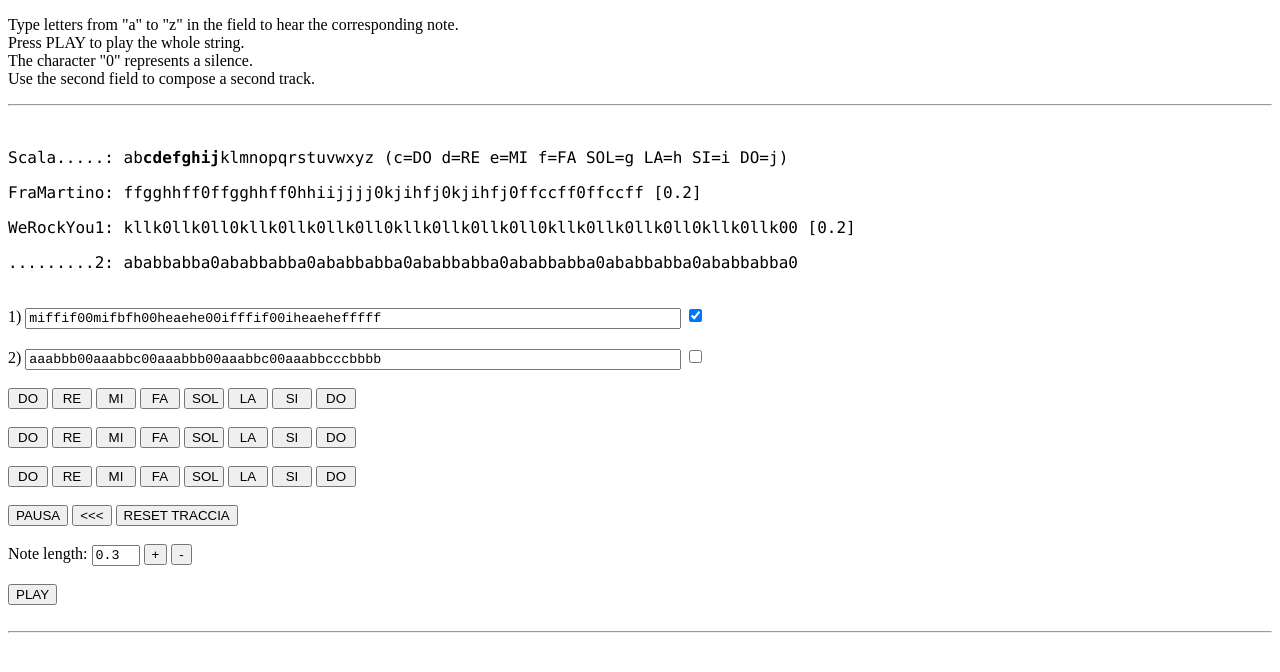
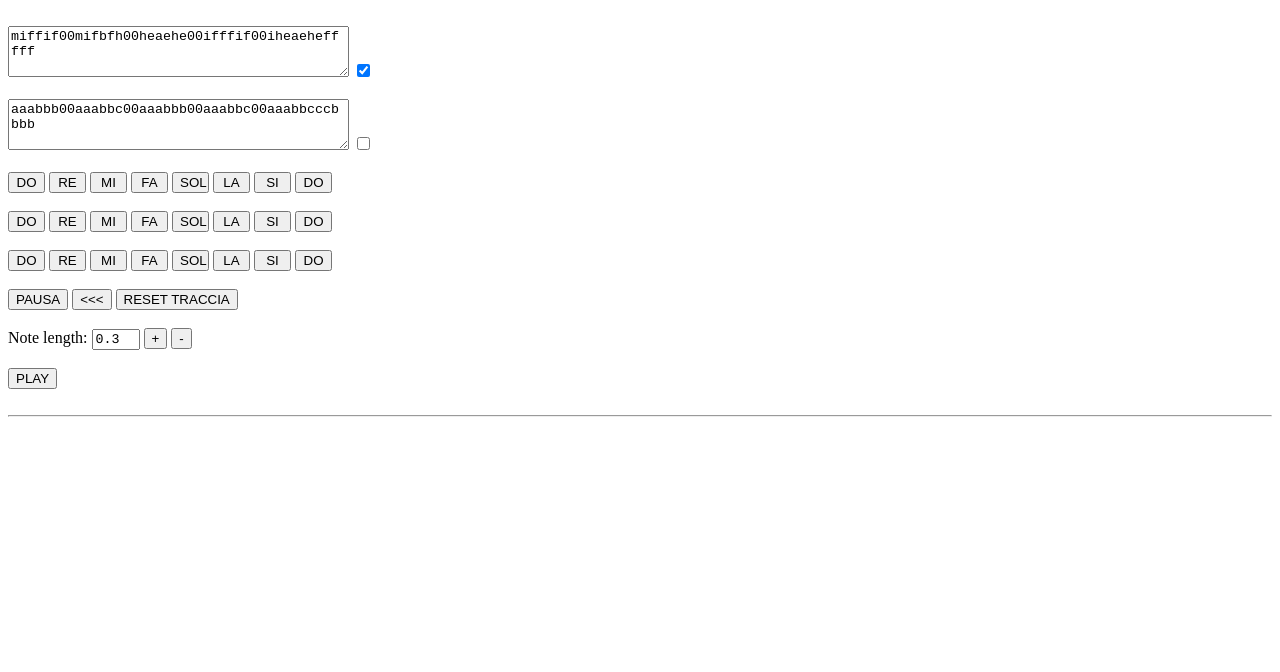
Before and after one commit to mdiegoli/js13kgames-2023, a plain HTML site: page 13k_music_sounds.html in a window 1280 px wide. Drawn offline with Linux system fonts and the light colour scheme.

Commit message:
Add files via upload
Dimensionato per essere usufruibile da cellulare

```diff
--- a/13k_music_sounds.html
+++ b/13k_music_sounds.html
@@ -10,25 +10,25 @@
 
 <body>
 
+<!--
+
 <p>Type letters from "a" to "z" in the field to hear the corresponding note.
-<br>Press PLAY to play the whole string.
 <br>The character "0" represents a silence.
-<br>Use the second field to compose a second track.
-<br>
-<hr>
-<br>
+
 <p style="font-family: consolas, monospace">Scala.....: ab<b>cdefghij</b>klmnopqrstuvwxyz (c=DO d=RE e=MI f=FA SOL=g LA=h SI=i DO=j)</p>
 <p style="font-family: consolas, monospace">FraMartino: ffgghhff0ffgghhff0hhiijjjj0kjihfj0kjihfj0ffccff0ffccff [0.2]</p>
 <p style="font-family: consolas, monospace">WeRockYou1: kllk0llk0ll0kllk0llk0llk0ll0kllk0llk0llk0ll0kllk0llk0llk0ll0kllk0llk00 [0.2]</p>
 <p style="font-family: consolas, monospace">.........2: ababbabba0ababbabba0ababbabba0ababbabba0ababbabba0ababbabba0ababbabba0</p>
 
+-->
+
 <br>
 
-1) <input id=i1 value="miffif00mifbfh00heaehe00ifffif00iheaehefffff" size=80>
+<textarea name=i1 id=i1 cols="40" rows="3">miffif00mifbfh00heaehe00ifffif00iheaehefffff</textarea>
 <input type="checkbox" id="checkbox_i1" onClick="click_checkbox_track(this.id,'checkbox_i2')" checked>
 <br>
 <br>
-2) <input id=i2 value="aaabbb00aaabbc00aaabbb00aaabbc00aaabbcccbbbb" size=80>
+<textarea name=i2 id=i2 cols="40" rows="3">aaabbb00aaabbc00aaabbb00aaabbc00aaabbcccbbbb</textarea>
 <input type="checkbox" id="checkbox_i2" onClick="click_checkbox_track(this.id,'checkbox_i1')">
 <br>
 <br>
@@ -107,7 +107,6 @@ lenDecr.onclick = () => {
   len.value=num2dec;
 }
 
-
 play.onclick = () => {
   P(i1.value,.3);
   P(i2.value,.3);
@@ -160,7 +159,7 @@ function click_checkbox_track(clicked_checkbox,other_checkbox) {
 input { font-family: courier, monospace }
 
 .bottoneNota
-{ width: 40px
+{ width: 37px
 }
 
 </style>
```
